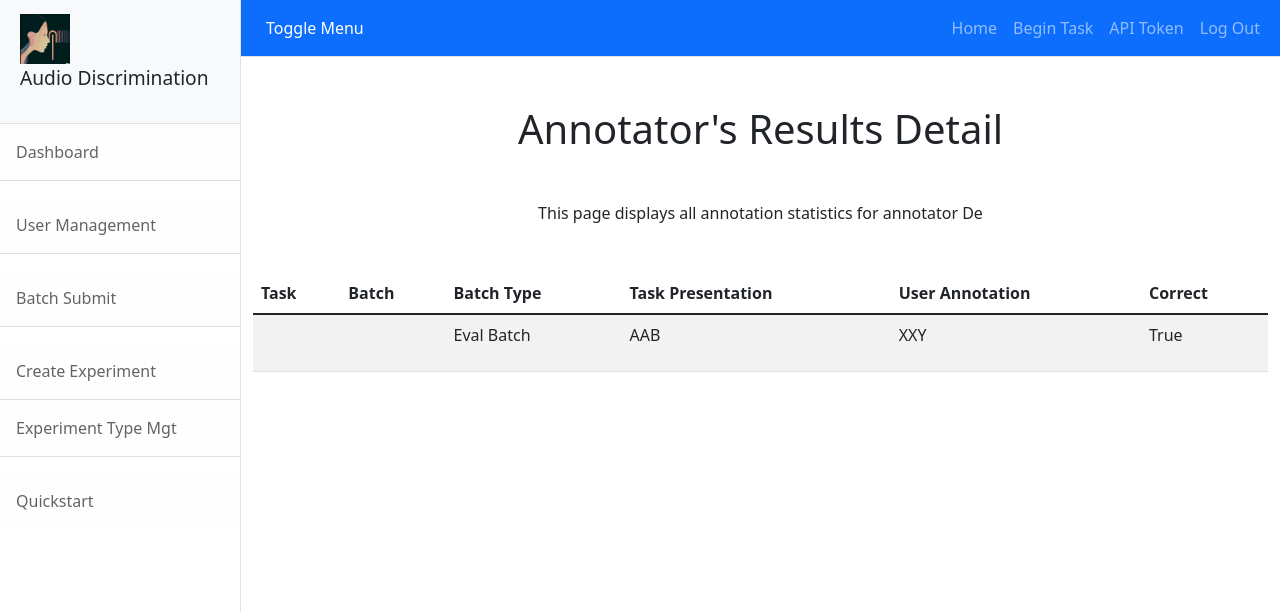
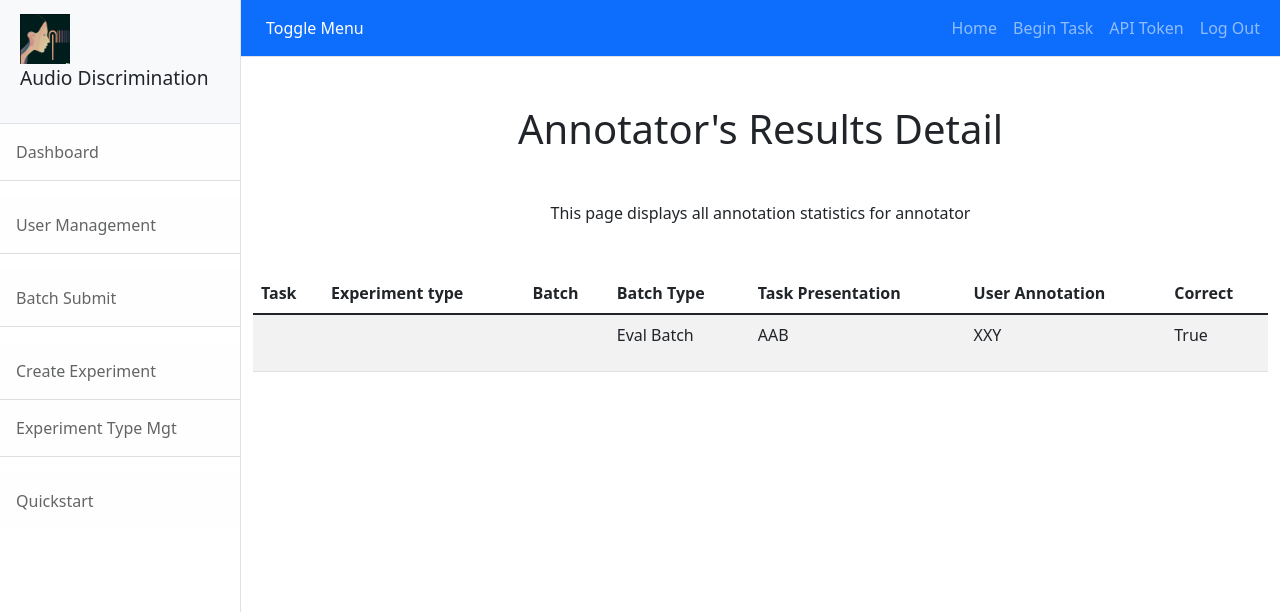
Before and after one commit to turian/audio-discrimination-crowdsource, a Django app: page /polls/admin-annotations/1/ in a window 1280 px wide. Shown: the top 612 px of the page. Run offline with Django 4.2, Linux system fonts and the light colour scheme; a user stored in the database is signed in; data comes from the database, SQL or seed files in the repository; tables that the repository leaves empty hold one stand-in row (values such as "Sample post"); data that the repository does not hold is empty; parts of the project's set-up code (start-up, migrations or seed data) failed here and were passed over; some libraries are stand-ins or nearby versions.

Commit message:
added experiment type to annotations' table

```diff
--- a/polls/templates/polls/annotations.html
+++ b/polls/templates/polls/annotations.html
@@ -11,6 +11,7 @@
     <thead>
         <tr>
             <th scope="col">Task</th>
+            <th scope="col">Experiment type</th>
             <th scope="col">Batch</th>
             <th scope="col">Batch Type</th>
             <th scope="col">Task Presentation</th>
@@ -27,14 +28,18 @@
             </td>
 
             <td>
+                <p>{{annotation.task.batch.experiment.experiment_type}}</p>
+            </td>
+
+            <td>
                 <p>{{annotation.task.batch.name}}</p>
             </td>
 
             <td>
                 {% if annotation.task.batch.is_gold %}
-                    <p>Gold Batch</p>
+                <p>Gold Batch</p>
                 {% else %}
-                    <p>Eval Batch</p>
+                <p>Eval Batch</p>
                 {% endif %}
             </td>
 
--- a/polls/views.py
+++ b/polls/views.py
@@ -505,9 +505,7 @@ class AdminQuickGuideView(LoginRequiredMixin, UserPassesTestMixin, View):
 class DisplayAnnotationsView(LoginRequiredMixin, UserPassesTestMixin, View):
     def get(self, request, annotator_id):
         annotations = Annotation.objects.filter(user=annotator_id)
-        annotator = AnnotatorProfile.objects.get(annotator=annotator_id)
         context = {
-            "annotator": annotator,
             "annotations": annotations,
         }
         return render(request, "polls/annotations.html", context)
```
